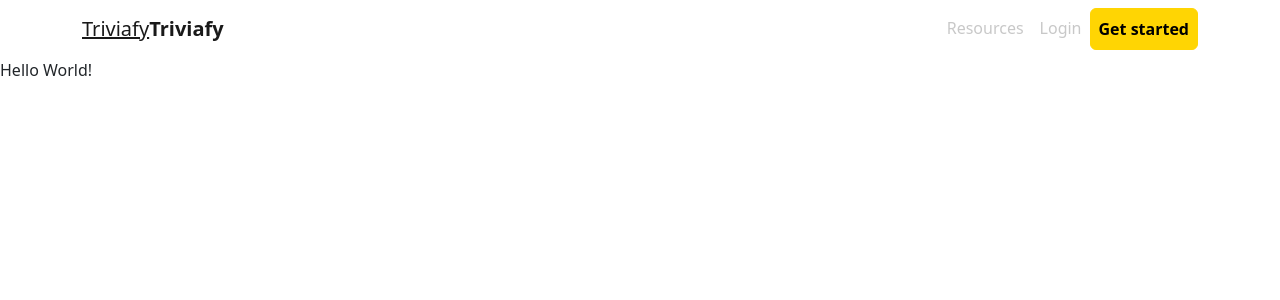
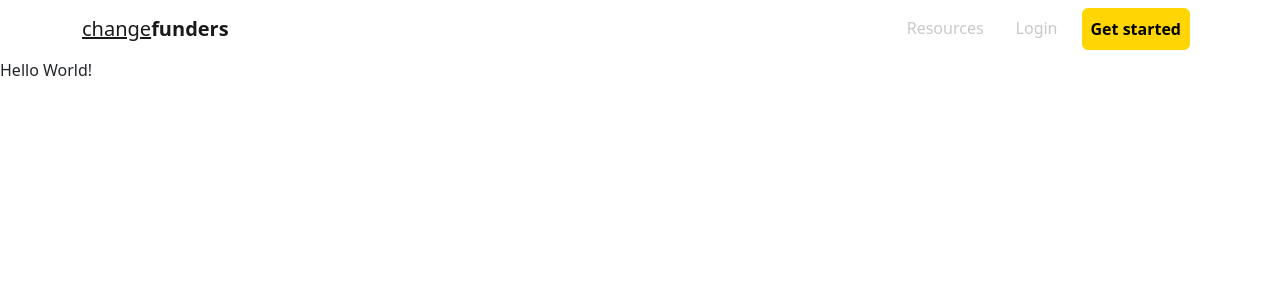
Before and after one commit to robertborowski/changefunders, a Python web app: template website/templates/not_signed_in/landing/index.html in a window 1280 px wide. Shown: the top 300 px of the page. Run offline with Jinja, Linux system fonts and the light colour scheme; the template is opened without the code that fills it, so the values that code supplies are empty.

Commit message:
navbar v1 done

```diff
--- a/website/templates/aaa_base/base2_child1_not_signed_in_yes_navbar_and_footer.html
+++ b/website/templates/aaa_base/base2_child1_not_signed_in_yes_navbar_and_footer.html
@@ -12,16 +12,16 @@
     <a href="/" class="navbar-brand">
       <!-- <img src="/static/images/logo/deltachange.png" alt="logo" width="30" height="24" class="d-inline-block align-top"> -->
       <!-- <span class="visual-hidden">changefunders</span> -->
-      <span class="text-decoration-underline">Triviafy</span><span class="text-decoration-none fw-bold">Triviafy</span>
+      <span class="text-decoration-underline">change</span><span class="text-decoration-none fw-bold">funders</span>
     </a>
     <button class="navbar-toggler" type="button" data-bs-toggle="collapse" data-bs-target="#toggleMobileMenu" aria-controls="toggleMobileMenu" aria-expanded="false" aria-lable="Toggle navigation">
       <span class="navbar-toggler-icon"></span>
     </button>
     <div class="collapse navbar-collapse" id="toggleMobileMenu">
       <ul class="navbar-nav ms-auto text-center">
-        <li><a href="#" class="nav-link">Resources</a></li>
-        <li><a href="#" class="nav-link">Login</a></li>
-        <li><a class="nav-link btn btn-primary text-black fw-bold" href="/signup" role="button">Get started</a></li>
+        <li><a href="#" class="nav-link mx-2">Resources</a></li>
+        <li><a href="#" class="nav-link mx-2">Login</a></li>
+        <li><a class="nav-link btn btn-primary text-black fw-bold mx-2" href="/signup" role="button">Get started</a></li>
       </ul>
     </div>
   </nav>
```
